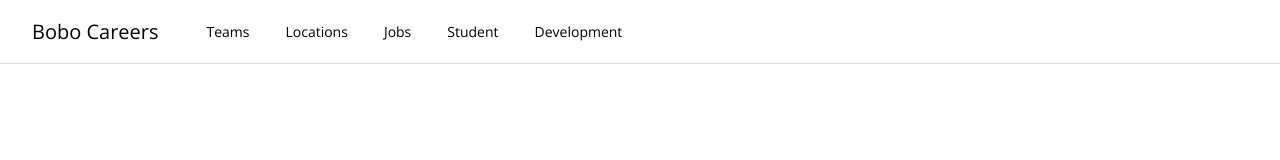
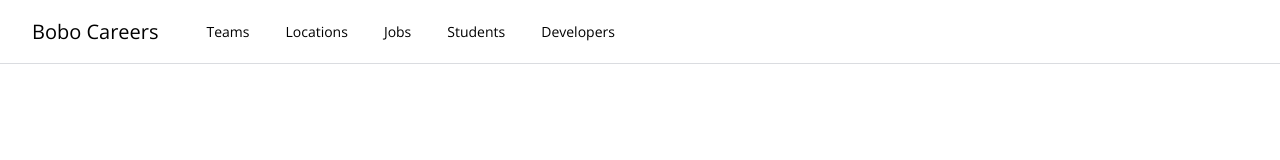
Before and after one commit to GhyasShahab/job-search, a Vue app: page / in a window 1280 px wide. Shown: the top 160 px of the page. Built offline with nearby package versions, Linux system fonts and the light colour scheme.

Commit message:
v-for test

```diff
--- a/src/components/MainNav.vue
+++ b/src/components/MainNav.vue
@@ -13,17 +13,14 @@
             <li class="h-full">
               <a href="" class="flex items-center h-full py-2.5">Teams</a>
             </li>
-            <li class="h-full ml-9">
-              <a href="" class="flex items-center h-full py-2.5">Locations</a>
-            </li>
-            <li class="h-full ml-9">
-              <a href="" class="flex items-center h-full py-2.5">Jobs</a>
-            </li>
-            <li class="h-full ml-9">
-              <a href="" class="flex items-center h-full py-2.5">Student</a>
-            </li>
-            <li class="h-full ml-9">
-              <a href="" class="flex items-center h-full py-2.5">Development</a>
+            <li
+              v-for="menuItem in menuItems"
+              :key="menuItem"
+              class="h-full ml-9"
+            >
+              <a href="" class="flex items-center h-full py-2.5">{{
+                menuItem
+              }}</a>
             </li>
           </ul>
         </nav>
@@ -38,6 +35,7 @@ export default {
     return {
       company: "Bobo Careers",
       url: "www.google.com",
+      menuItems: ["Locations", "Jobs", "Students", "Developers"],
     };
   },
 };
```
